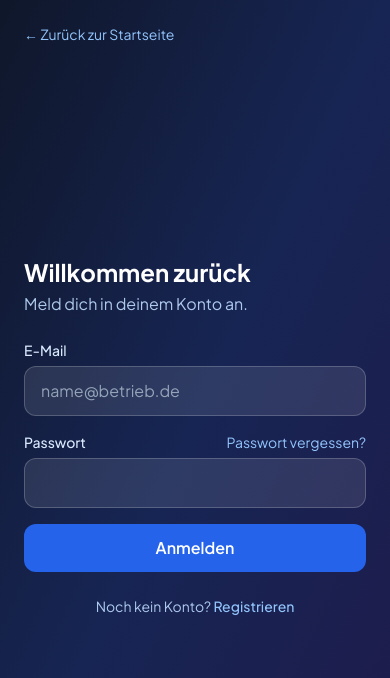
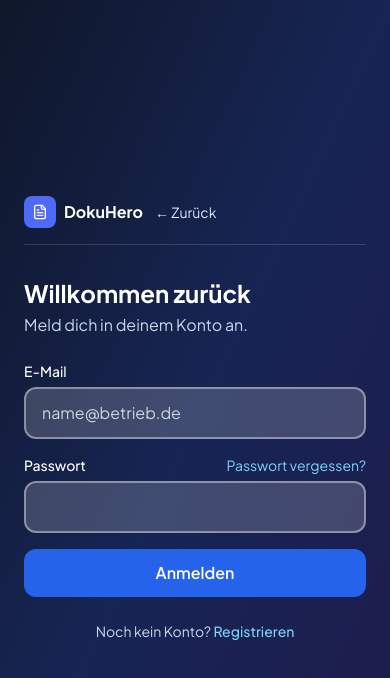
Before and after one commit to sakasolutions/dokuhero, a Next.js app: page /login in a window 390 px wide. Shown: the top 678 px of the page. Built offline with nearby package versions, Linux system fonts and the light colour scheme.

Commit message:
feat: login/register split-layout wiederhergestellt

```diff
--- a/app/(auth)/login/LoginForm.tsx
+++ b/app/(auth)/login/LoginForm.tsx
@@ -6,18 +6,18 @@ import { useRouter, useSearchParams } from "next/navigation";
 import { signIn } from "next-auth/react";
 
 const inputClass =
-  "w-full rounded-xl border px-4 py-3 focus:outline-none focus:ring-2 " +
-  "border-white/20 bg-white/10 text-white placeholder:text-slate-400 focus:ring-blue-400 " +
-  "lg:border-slate-200 lg:bg-white lg:text-slate-900 lg:placeholder:text-slate-400 lg:focus:ring-blue-500";
+  "w-full rounded-xl border-2 px-4 py-3 shadow-sm focus:outline-none focus:ring-2 " +
+  "border-white/40 bg-white/[0.18] text-white placeholder:text-slate-300 focus:border-blue-400 focus:ring-blue-400 " +
+  "lg:border lg:border-slate-200 lg:bg-white lg:text-slate-900 lg:placeholder:text-slate-400 lg:shadow-none lg:focus:border-slate-200 lg:focus:ring-blue-500";
 
 const btnPrimary =
   "w-full rounded-xl bg-blue-600 py-3 font-semibold text-white transition-colors hover:bg-blue-700 disabled:opacity-60";
 
 const labelClass =
-  "mb-1.5 block text-sm font-medium text-blue-100 lg:text-slate-700";
+  "mb-1.5 block text-sm font-medium text-white lg:text-slate-700";
 
 const labelInlineClass =
-  "text-sm font-medium text-blue-100 lg:text-slate-700";
+  "text-sm font-medium text-white lg:text-slate-700";
 
 function LoginFormInner() {
   const router = useRouter();
@@ -83,7 +83,7 @@ function LoginFormInner() {
       <h1 className="text-2xl font-bold text-white lg:text-slate-900">
         Willkommen zurück
       </h1>
-      <p className="mt-1 text-blue-200/90 lg:text-slate-500">
+      <p className="mt-1 text-blue-100/90 lg:text-slate-500">
         Meld dich in deinem Konto an.
       </p>
 
@@ -111,7 +111,7 @@ function LoginFormInner() {
             </label>
             <Link
               href="/passwort-vergessen"
-              className="text-sm text-blue-300 hover:text-white hover:underline lg:text-blue-600 lg:hover:text-blue-700"
+              className="text-sm text-sky-300 hover:text-white hover:underline lg:text-blue-600 lg:hover:text-blue-700"
             >
               Passwort vergessen?
             </Link>
@@ -140,11 +140,11 @@ function LoginFormInner() {
         </button>
       </form>
 
-      <p className="mt-6 text-center text-sm text-blue-200/90 lg:text-slate-500">
+      <p className="mt-6 text-center text-sm text-blue-100/90 lg:text-slate-500">
         Noch kein Konto?{" "}
         <Link
           href="/register"
-          className="font-medium text-blue-300 hover:text-white hover:underline lg:text-blue-600 lg:hover:text-blue-700"
+          className="font-medium text-sky-300 hover:text-white hover:underline lg:text-blue-600 lg:hover:text-blue-700"
         >
           Registrieren
         </Link>
--- a/app/(auth)/register/RegisterForm.tsx
+++ b/app/(auth)/register/RegisterForm.tsx
@@ -8,18 +8,18 @@ import { zodResolver } from "@hookform/resolvers/zod";
 import { z } from "zod";
 
 const inputClass =
-  "w-full rounded-xl border px-4 py-3 focus:outline-none focus:ring-2 " +
-  "border-white/20 bg-white/10 text-white placeholder:text-slate-400 focus:ring-blue-400 " +
-  "lg:border-slate-200 lg:bg-white lg:text-slate-900 lg:placeholder:text-slate-400 lg:focus:ring-blue-500";
+  "w-full rounded-xl border-2 px-4 py-3 shadow-sm focus:outline-none focus:ring-2 " +
+  "border-white/40 bg-white/[0.18] text-white placeholder:text-slate-300 focus:border-blue-400 focus:ring-blue-400 " +
+  "lg:border lg:border-slate-200 lg:bg-white lg:text-slate-900 lg:placeholder:text-slate-400 lg:shadow-none lg:focus:border-slate-200 lg:focus:ring-blue-500";
 
 const btnPrimary =
   "w-full rounded-xl bg-blue-600 py-3 font-semibold text-white transition-colors hover:bg-blue-700 disabled:opacity-60";
 
 const labelClass =
-  "mb-1.5 block text-sm font-medium text-blue-100 lg:text-slate-700";
+  "mb-1.5 block text-sm font-medium text-white lg:text-slate-700";
 
 const linkOnDark =
-  "font-medium text-blue-300 hover:text-white hover:underline lg:text-blue-600 lg:hover:text-blue-700";
+  "font-medium text-sky-300 hover:text-white hover:underline lg:text-blue-600 lg:hover:text-blue-700";
 
 const registerSchema = z
   .object({
@@ -105,7 +105,7 @@ export function RegisterForm() {
       <h1 className="text-2xl font-bold text-white lg:text-slate-900">
         Konto erstellen
       </h1>
-      <p className="mt-1 text-blue-200/90 lg:text-slate-500">
+      <p className="mt-1 text-blue-100/90 lg:text-slate-500">
         30 Tage kostenlos — keine Kreditkarte.
       </p>
 
@@ -190,10 +190,10 @@ export function RegisterForm() {
             name="acceptAgb"
             control={control}
             render={({ field }) => (
-              <label className="flex cursor-pointer items-start gap-3 text-sm text-blue-100 lg:text-slate-700">
+              <label className="flex cursor-pointer items-start gap-3 text-sm text-white lg:text-slate-700">
                 <input
                   type="checkbox"
-                  className="mt-1 h-4 w-4 shrink-0 rounded border-white/40 bg-white/5 text-blue-500 focus:ring-blue-400 lg:border-slate-300 lg:bg-white lg:focus:ring-blue-500"
+                  className="mt-1 h-4 w-4 shrink-0 rounded border-2 border-white/50 bg-white/10 text-blue-500 focus:ring-blue-400 lg:border lg:border-slate-300 lg:bg-white lg:focus:ring-blue-500"
                   checked={field.value}
                   onChange={(e) => field.onChange(e.target.checked)}
                   onBlur={field.onBlur}
@@ -233,7 +233,7 @@ export function RegisterForm() {
         </button>
       </form>
 
-      <p className="mt-6 text-center text-sm text-blue-200/90 lg:text-slate-500">
+      <p className="mt-6 text-center text-sm text-blue-100/90 lg:text-slate-500">
         Bereits ein Konto?{" "}
         <Link href="/login" className={linkOnDark}>
           Anmelden
--- a/components/auth/AuthSplitLayout.tsx
+++ b/components/auth/AuthSplitLayout.tsx
@@ -66,17 +66,34 @@ export function AuthSplitLayout({ children }: { children: React.ReactNode }) {
 
       {/* Formular: Mobile gleicher Gradient wie Brand-Desktop; Desktop hell */}
       <div className="flex h-screen min-h-0 w-full flex-col overflow-y-auto overflow-x-hidden bg-gradient-to-br from-slate-900 via-blue-950 to-indigo-950 lg:bg-slate-50">
-        <div className="flex shrink-0 justify-start px-6 pb-2 pt-6 lg:hidden">
-          <Link
-            href="/"
-            className="flex items-center gap-1 text-sm text-blue-300 transition-colors hover:text-white"
-          >
-            ← Zurück zur Startseite
-          </Link>
-        </div>
-
-        <div className="flex flex-1 items-center justify-center px-6 pb-10 pt-4 lg:p-16 lg:pt-16">
-          <div className="w-full min-w-0 max-w-sm">{children}</div>
+        <div className="flex flex-1 items-center justify-center px-6 pb-10 pt-8 lg:p-16 lg:pt-16">
+          <div className="w-full min-w-0 max-w-sm">
+            {/* Mobile: Kopfzeile Marke + Zurück (gleiche Spur wie Formular) */}
+            <div className="mb-8 flex w-full border-b border-white/15 pb-4 lg:hidden">
+              <div className="flex items-center justify-between gap-3">
+                <Link
+                  href="/"
+                  className="inline-flex min-w-0 items-center gap-2 rounded-md font-bold text-white outline-none focus-visible:ring-2 focus-visible:ring-white/40"
+                >
+                  <span className="flex h-8 w-8 shrink-0 items-center justify-center rounded-lg bg-primary">
+                    <FileText
+                      className="h-4 w-4 text-white"
+                      strokeWidth={2}
+                      aria-hidden
+                    />
+                  </span>
+                  <span className="truncate text-base">DokuHero</span>
+                </Link>
+                <Link
+                  href="/"
+                  className="flex shrink-0 items-center gap-1 text-sm text-blue-100 transition-colors hover:text-white"
+                >
+                  ← Zurück
+                </Link>
+              </div>
+            </div>
+            {children}
+          </div>
         </div>
       </div>
     </div>
```
Also changed, not shown: 1 other file (tests, documents, lock files or other folders).
